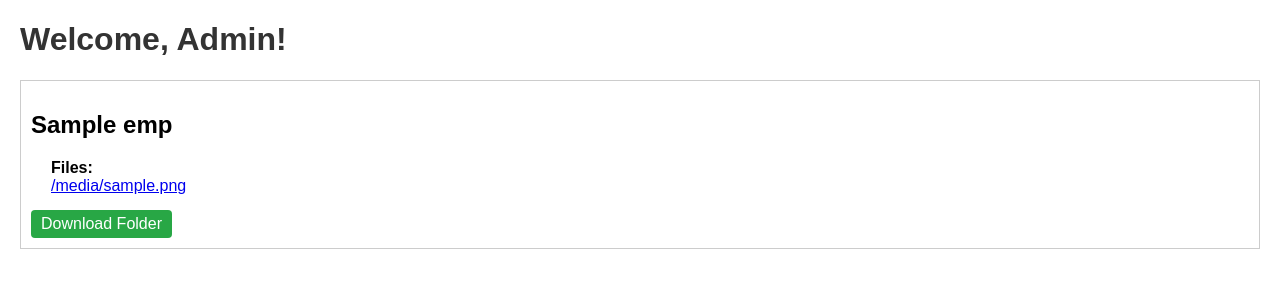
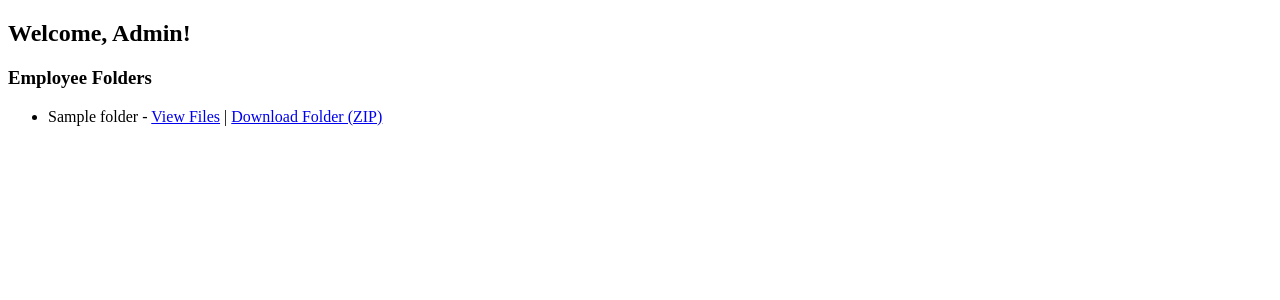
Before and after one commit to ytcreatorstudio2001/employee-doc-upload, a FastAPI app: template templates/admin_dashboard.html in a window 1280 px wide. Shown: the top 300 px of the page. Run offline with FastAPI, Linux system fonts and the light colour scheme; the template is opened without the code that fills it: most values are stand-ins (such as "Sample title", 1, 10 or a date in 2020).

Commit message:
Update admin_dashboard.html

```diff
--- a/templates/admin_dashboard.html
+++ b/templates/admin_dashboard.html
@@ -1,41 +1,19 @@
-<!-- templates/admin_dashboard.html -->
 <!DOCTYPE html>
-<html lang="en">
-<head>
-    <meta charset="UTF-8">
-    <title>Admin Dashboard</title>
-    <style>
-        body { font-family: Arial, sans-serif; margin: 20px; }
-        h1 { color: #333; }
-        .employee { border: 1px solid #ccc; padding: 10px; margin-bottom: 15px; }
-        .files { margin-left: 20px; }
-        .files a { display: block; margin-bottom: 5px; }
-        .download-btn { margin-top: 10px; display: inline-block; padding: 5px 10px; background: #28a745; color: white; text-decoration: none; border-radius: 4px; }
-        .download-btn:hover { background: #218838; }
-    </style>
-</head>
+<html>
+<head><title>Admin Dashboard</title></head>
 <body>
-    <h1>Welcome, Admin!</h1>
-
-    {% if employees %}
-        {% for emp in employees %}
-        <div class="employee">
-            <h2>{{ emp.name }}</h2>
-            <div class="files">
-                {% if emp.files %}
-                    <strong>Files:</strong>
-                    {% for file_name, file_link in emp.files.items() %}
-                        <a href="{{ file_link }}" target="_blank">{{ file_name }}</a>
-                    {% endfor %}
-                {% else %}
-                    <em>No files uploaded yet.</em>
-                {% endif %}
-            </div>
-            <a href="/download/{{ emp.name }}" class="download-btn">Download Folder</a>
-        </div>
-        {% endfor %}
-    {% else %}
-        <p>No employee documents uploaded yet.</p>
-    {% endif %}
+<h2>Welcome, Admin!</h2>
+<h3>Employee Folders</h3>
+<ul>
+{% for folder in folders %}
+    <li>
+        {{ folder.name }} -
+        <a href="/admin/folder/{{ folder.name }}">View Files</a> |
+        <a href="/download/folder/{{ folder.name }}">Download Folder (ZIP)</a>
+    </li>
+{% else %}
+    <li>No employee folders uploaded yet.</li>
+{% endfor %}
+</ul>
 </body>
 </html>
```
